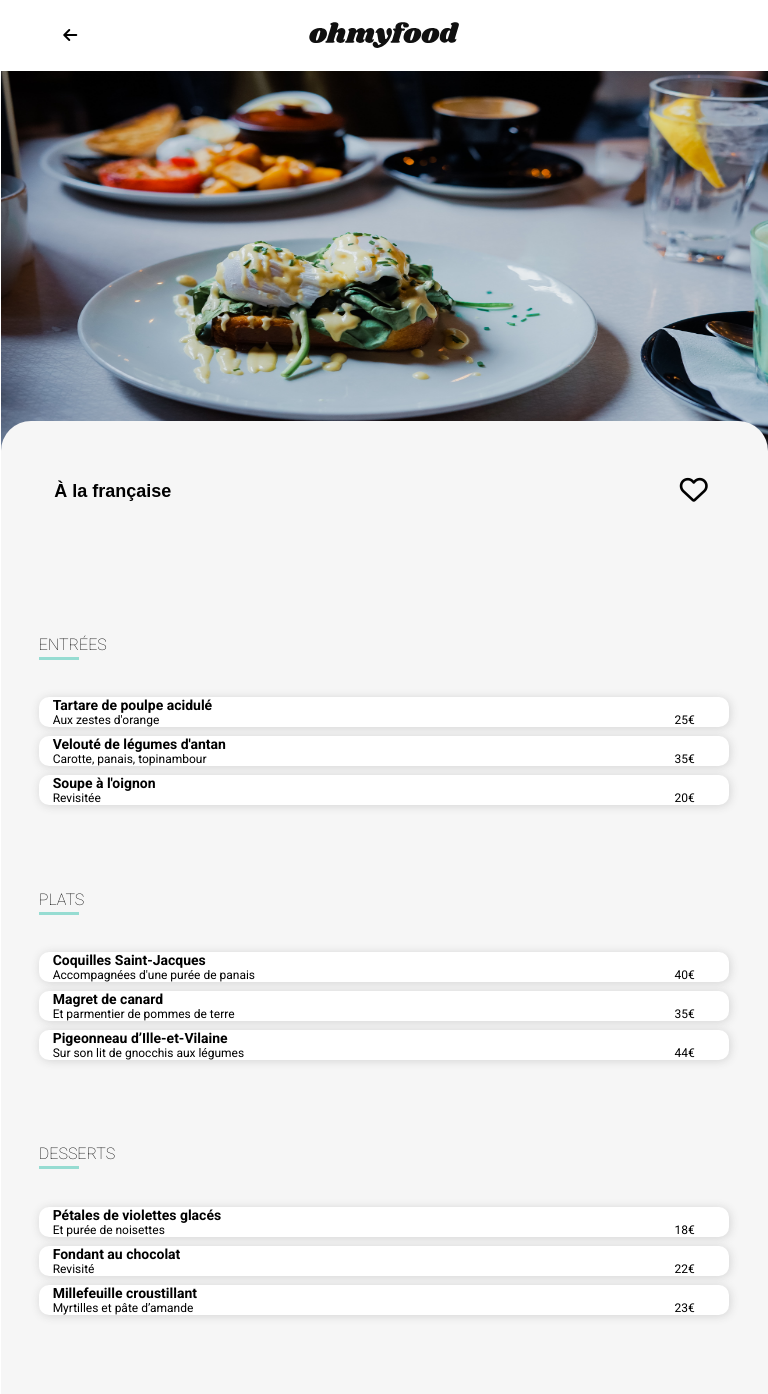
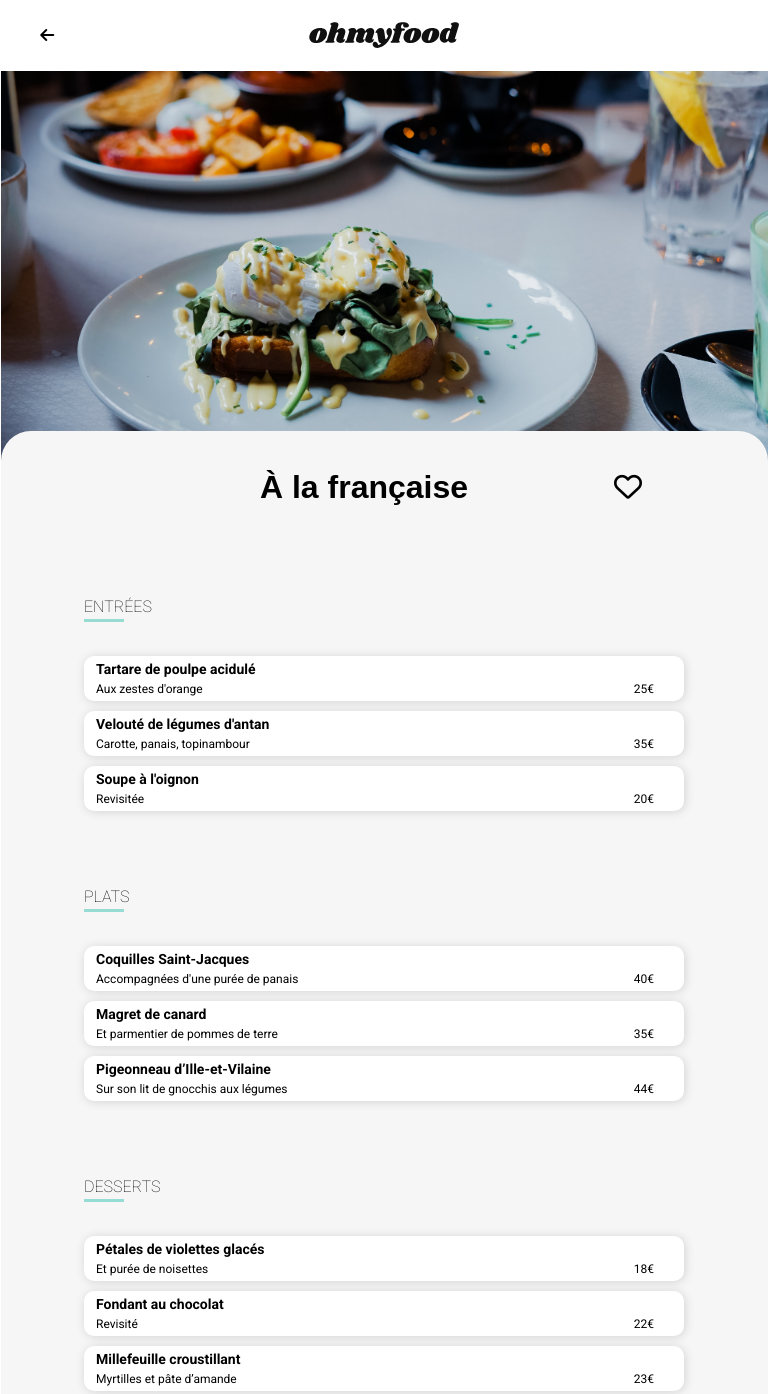
Before and after one commit to DVvor/DanielVorasane_3_01012022, a website: page menu-alafrancaise.html in a window 768 px wide. Shown: the top 1394 px of the page. Drawn offline with Linux system fonts and the light colour scheme; a web font is replaced by a local one.

Commit message:
version mq tablet finished

```diff
--- a/sass/main.scss
+++ b/sass/main.scss
@@ -76,7 +76,7 @@ header {
             background-color: transparent;
             border: 0px;
             position: absolute;
-            right: 90%;
+            right: 93%;
             color: #000;
         }
     }
@@ -115,7 +115,7 @@ header {
         font-weight: 300;
     }
     &__btn {
-        padding: 5%;
+        padding: 20px 5%;
         border-radius: 40px;
         background: linear-gradient(180deg, $colour-secondary 0%,$colour-primary 90%);
         border: 0px;
@@ -155,7 +155,7 @@ header {
     &__bl {
         background-color: #F6F6F6;
         border-radius: 15px;
-        box-shadow: 2px 2px 15px -5px grey;
+        box-shadow: 1px 1px 10px lightgrey;
         margin-left: 15px;
         height: 20%;
         display: flex;
@@ -221,6 +221,7 @@ header {
     height: 20%;
     display: flex;
     flex-direction: column;
+    box-shadow: 1px 1px 10px lightgrey;
     position: relative; // add with bl new-restaurant
     &__link   {
         display: block;
@@ -325,12 +326,12 @@ footer {
 
 .menu {
     background-color: $colour-grey;
-    height: 1300px;
     &__img {
-        height: 15%;
+        height: 200px;
         img {
             width: 100%;
             height: 100%;
+            object-fit: cover;
         }
     }
     &__body {
@@ -340,9 +341,8 @@ footer {
         border-radius: 30px 30px 0px 0px;
         display: flex;
         flex-direction: column;
-        height: 80%;
         &__title {
-            padding: 7%;
+            padding: 5%;
             display: flex;
             align-items: center;
             justify-content: space-between;
@@ -386,11 +386,9 @@ footer {
         }
         .starters {
             margin: 5%;
-            // height: 200px;
             display: flex;
             flex-direction: column;
-            height: 25%;
-            gap: 5%; // same space between starters
+            gap: 10px; // same space between starters
             h2 {
                 font-size: medium;
                 font-weight: lighter;
@@ -412,7 +410,7 @@ footer {
                 border-radius: 10px;
                 padding-left: 2%;
                 padding-right: 5%;
-                height: 20%;
+                height: 45px;
                 font-size: 12px;
                 display: flex;
                 flex-wrap: wrap;
@@ -428,11 +426,9 @@ footer {
         }
         .dishes {
             margin: 5%;
-            // height: 200px;
             display: flex;
             flex-direction: column;
-            gap: 5%;
-            height: 25%;
+            gap: 10px;
             h2 {
                 font-size: medium;
                 font-weight: lighter;
@@ -454,7 +450,7 @@ footer {
                 border-radius: 10px;
                 padding-left: 2%;
                 padding-right: 5%;
-                height: 20%;
+                height: 45px;
                 font-size: 12px;
                 display: flex;
                 flex-wrap: wrap;
@@ -470,11 +466,9 @@ footer {
         }
         .desserts {
             margin: 5%;
-            // height: 200px;
             display: flex;
             flex-direction: column;
-            gap: 5%;
-            height: 25%;
+            gap: 10px;
             h2 {
                 font-size: medium;
                 font-weight: lighter;
@@ -496,7 +490,7 @@ footer {
                 border-radius: 10px;
                 padding-left: 2%;
                 padding-right: 5%;
-                height: 20%;
+                height: 45px;
                 font-size: 12px;
                 display: flex;
                 flex-wrap: wrap;
@@ -515,7 +509,7 @@ footer {
             justify-content: center;
             margin: 10% 5%;
             &__btn {
-                padding: 5% 15%;
+                padding: 20px 50px;
                 border-radius: 40px;
                 background: linear-gradient(180deg, $colour-secondary 0%,$colour-primary 90%);
                 border: 0px;
@@ -563,7 +557,6 @@ header {
                 width: 100%;
             }
         }
-
     }
 
     .explore {
@@ -572,9 +565,6 @@ header {
         }
         p {
             font-size: 20px;
-    }
-    &__btn {
-        font-size: large;
         }
     }
     .process {
@@ -629,9 +619,32 @@ header {
     }
     .menu {
         &__img {
-        height: 30%;
-
+            height: 400px;
+            object-fit: cover;
+        }
+        &__body {
+            align-items: center;
+            &__title {
+                padding: 5%;
+                h1 {
+                    font-size: xx-large;
                 }
             }
-
+            &__icon {
+                left: 140px;
             }
+            .starters {
+                width: 600px;
+                margin: 3%;
+            }
+            .dishes {
+                width: 600px;
+                margin: 3%;
+            }
+            .desserts {
+                width: 600px;
+                margin: 3%;
+            }
+        }
+    }
+}
```
Also changed, not shown: public/css/style.css, 1 other file. Lines whose indentation alone changed are shown as unchanged.
